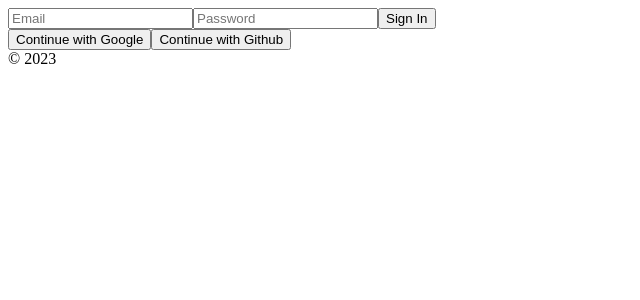
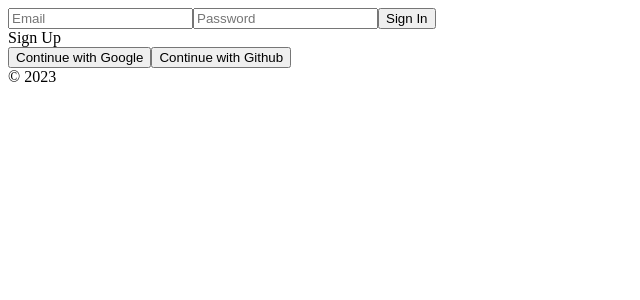
Before and after one commit to libertyfromthinking/twitter_with_firebase, a React (Create React App) app: page / in a window 1280 px wide. Shown: the top 300 px of the page, without its empty margins (0-640 px from the left). Built offline with nearby package versions, Linux system fonts and the light colour scheme; no server answers.

Commit message:
로그인 나머지 기능 구현

```diff
--- a/src/components/App.js
+++ b/src/components/App.js
@@ -1,13 +1,29 @@
-import React, { useState } from 'react';
+import React, { useEffect, useState } from 'react';
 import AppRouter from 'components/Router';
-import {authService as auth} from 'fbase';
+import { authService as auth } from 'fbase';
+import { onAuthStateChanged } from 'firebase/auth';
 
 function App() {
-  console.log(auth.currentUser)
-  const [isLoggedIn, setIsLoggedIn] = useState(auth.currentUser);
+  // console.log(auth.currentUser)
+  const [isLoggedIn, setIsLoggedIn] = useState(false);
+  const [init, setInit] = useState(false);
+
+  useEffect(()=>{
+    console.log(auth.currentUser)
+    onAuthStateChanged(auth, (user)=>{
+      console.log(auth.currentUser)
+      if (user) {
+        setIsLoggedIn(true);
+      }else {
+        setIsLoggedIn(false);
+      }
+      setInit(true);
+    })
+  },[])
+
   return (
     <>
-      <AppRouter isLoggedIn={isLoggedIn} />
+      { init ? <AppRouter isLoggedIn={isLoggedIn} /> : 'initializing...'}
       <footer>&copy; {new Date().getFullYear()}</footer>
     </>
   );
--- a/src/routes/Auth.js
+++ b/src/routes/Auth.js
@@ -6,26 +6,26 @@ const Auth = () => {
   const [email, setEmail] = useState('');
   const [password, setPassword] = useState('');
   const [newAccount, setNewAccount] = useState(false);
+  const [error, setError] = useState(false);
 
   const onChange = (event) => {
     const { target : { value, name } } = event;
-
     if(name==='email'){
       setEmail(value);
-      console.log(value);
     }else{
       setPassword(value);
-      console.log(value);
     }
   }
+
+  const toggleAccount = () => {setNewAccount(!newAccount)};
 
   const onSubmit = async (event) => {
     event.preventDefault();
     try {
       const data = newAccount ? await createUserWithEmailAndPassword(auth, email, password) : await signInWithEmailAndPassword(auth, email, password);
       console.log(`데이타 :${data}`);
-    } catch(error) {
-      console.log(`에라 : ${error}`);
+    } catch(e) {
+      setError(e.message);
     }
   }
 
@@ -35,7 +35,9 @@ const Auth = () => {
         <input type='text' placeholder='Email' name='email' value={email} onChange={onChange} required/>
         <input type='password' placeholder='Password' name='password' value={password} onChange={onChange} required/>
         <input type='submit' value={newAccount ? 'Sign Up' : 'Sign In'} />
+        {error}
       </form>
+      <span onClick={toggleAccount}>{newAccount ? 'Sign In' : 'Sign Up'}</span>
       <div>
         <button>Continue with Google</button>
         <button>Continue with Github</button>
```
Also changed, not shown: src/components/Router.js (indentation only).
